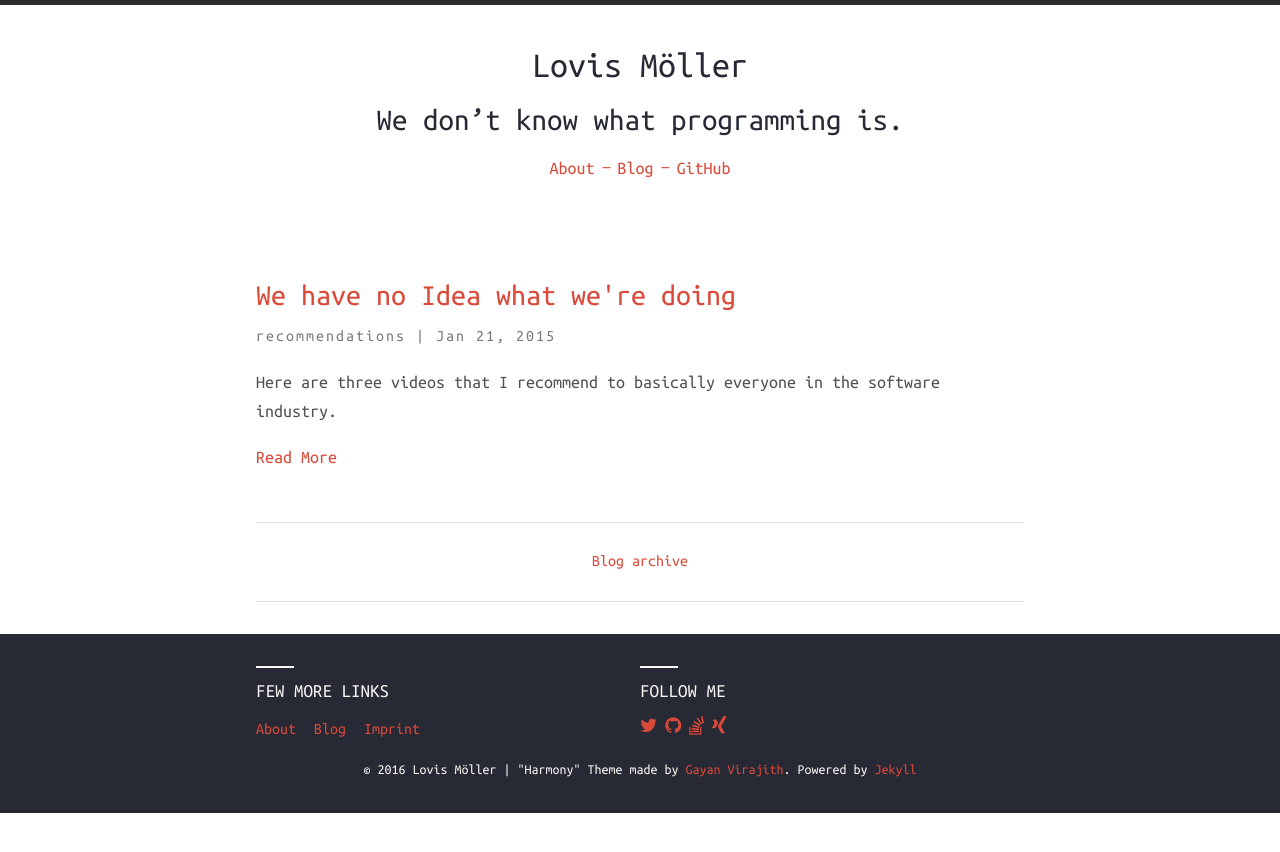
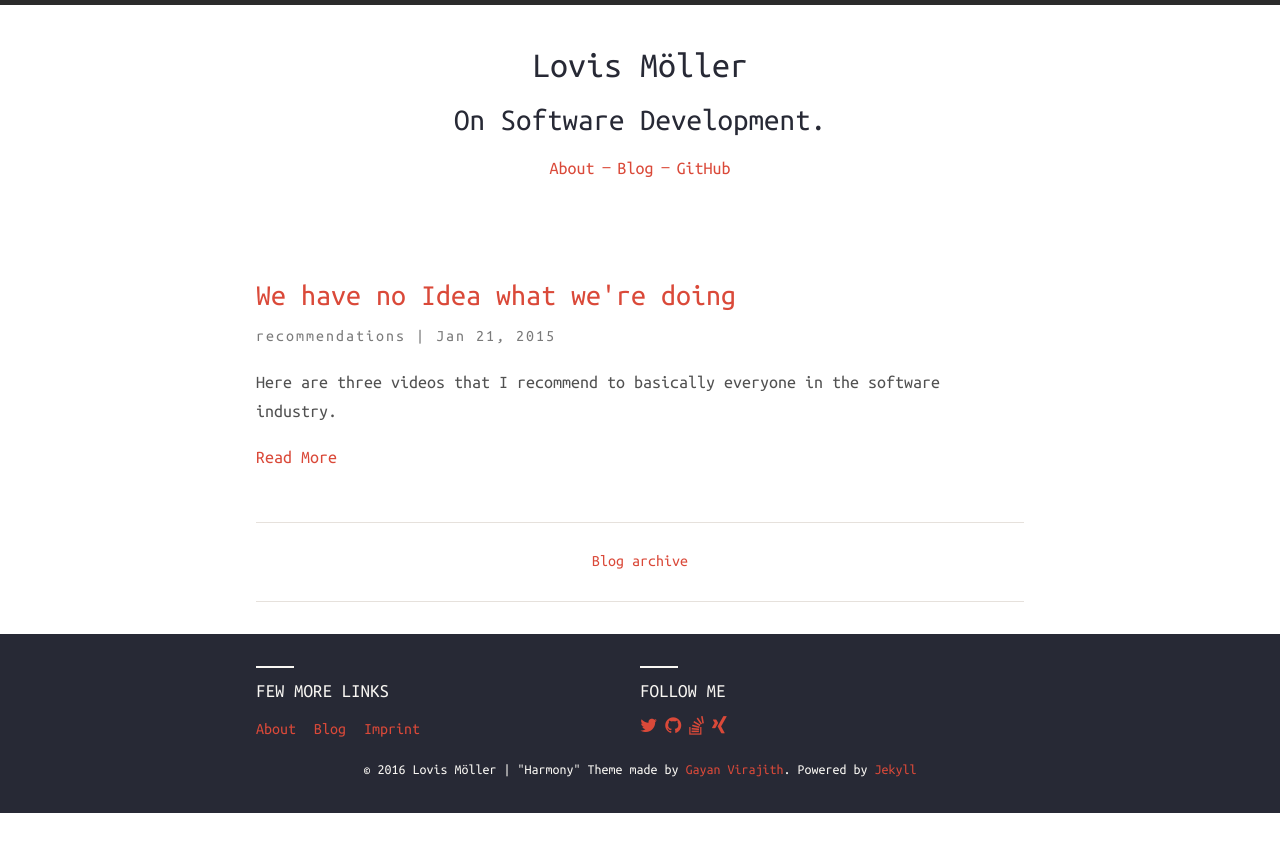
Before and after one commit to lmller/lmller.github.io, a Jekyll site: the page built from index.html, in a window 1280 px wide. Shown: the top 852 px of the page. Built offline with Jekyll 4.4.1, drawn with Linux system fonts in a browser that asks for light colours; nearby versions of some CDN libraries.

Commit message:
changed blog description

```diff
--- a/_config.yml
+++ b/_config.yml
@@ -13,7 +13,7 @@ url: https://lmller.github.io
 harmony:
   name: Lovis Möller
   # Little description about your site
-  description: We don’t know what programming is.
+  description: On Software Development.
   # 'meta_description:' Write an awesome description for your new site here.
   # It will appear in your document head meta (for Google search results) and
   # in your feed.xml site description.
```
